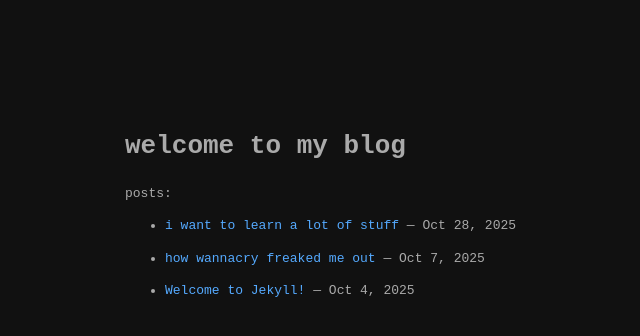
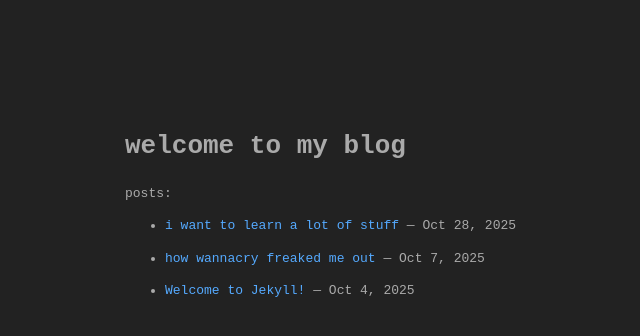
Before and after one commit to ambr0sial/blog, a Jekyll site: the page built from index.markdown, in a window 1280 px wide. Shown: the top 336 px of the page, without its empty margins (215-855 px from the left). Built offline with Jekyll 4.4.1, drawn with Linux system fonts in a browser that asks for light colours.

Commit message:
new background color

```diff
--- a/_layouts/default.html
+++ b/_layouts/default.html
@@ -4,7 +4,7 @@
     <title>{{ page.title }} | ambrosial.space</title>
     <style>
         body {
-            background-color: #111;
+            background-color: #222;
             color: #aaa;
             font-family: monospace;
             text-align: left;
```
